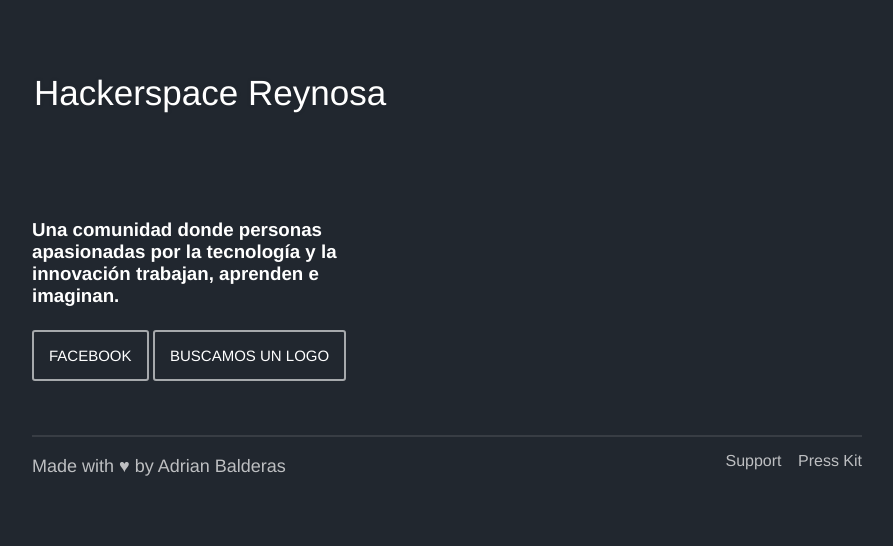
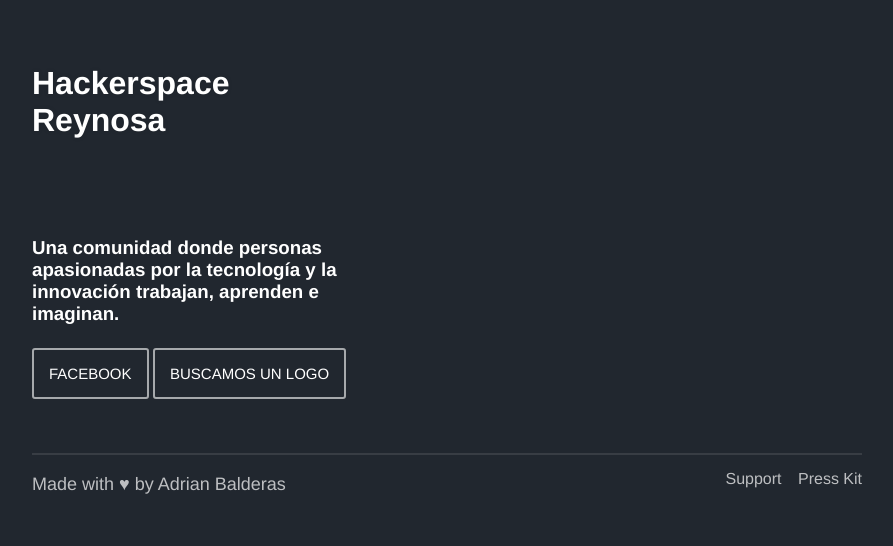
Before and after one commit to Hackerspace-Reynosa/webpage, a plain HTML site: page index.html in a window 1280 px wide. Shown: the whole page, without its empty margins (193-1086 px from the left). Drawn offline with Linux system fonts and the light colour scheme.

Commit message:
test
<p> by <h1>

```diff
--- a/index.html
+++ b/index.html
@@ -23,7 +23,7 @@
 			<div class="responsive intro-container">
 				<div class="app-icon">
 					<!--<img alt="App icon" src="app-icon.png">-->
-					<p>Hackerspace Reynosa</p>
+					<h1>Hackerspace Reynosa</h1>
 				</div>
 				<div class="intro">
 					<h3>Una comunidad donde personas apasionadas por la tecnología y la innovación trabajan, aprenden e imaginan.</h3>
```
